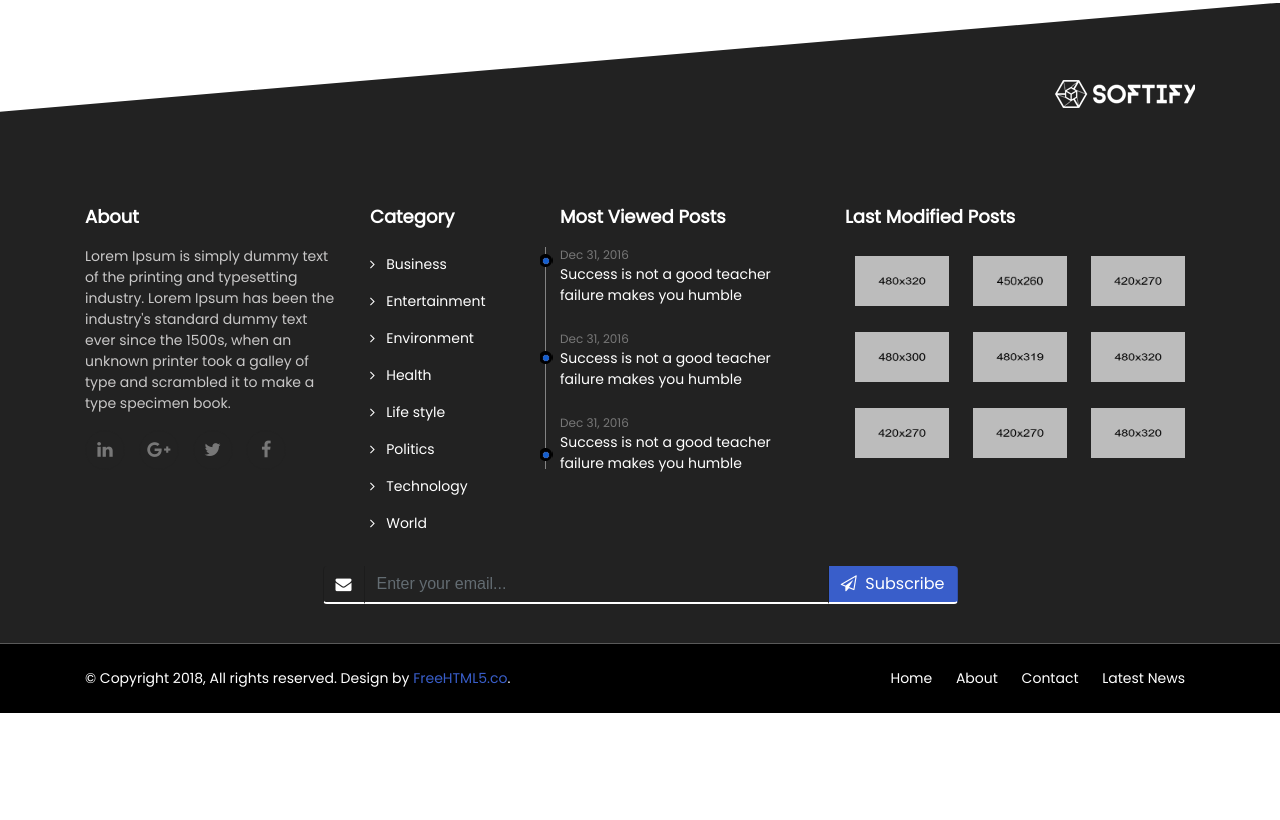
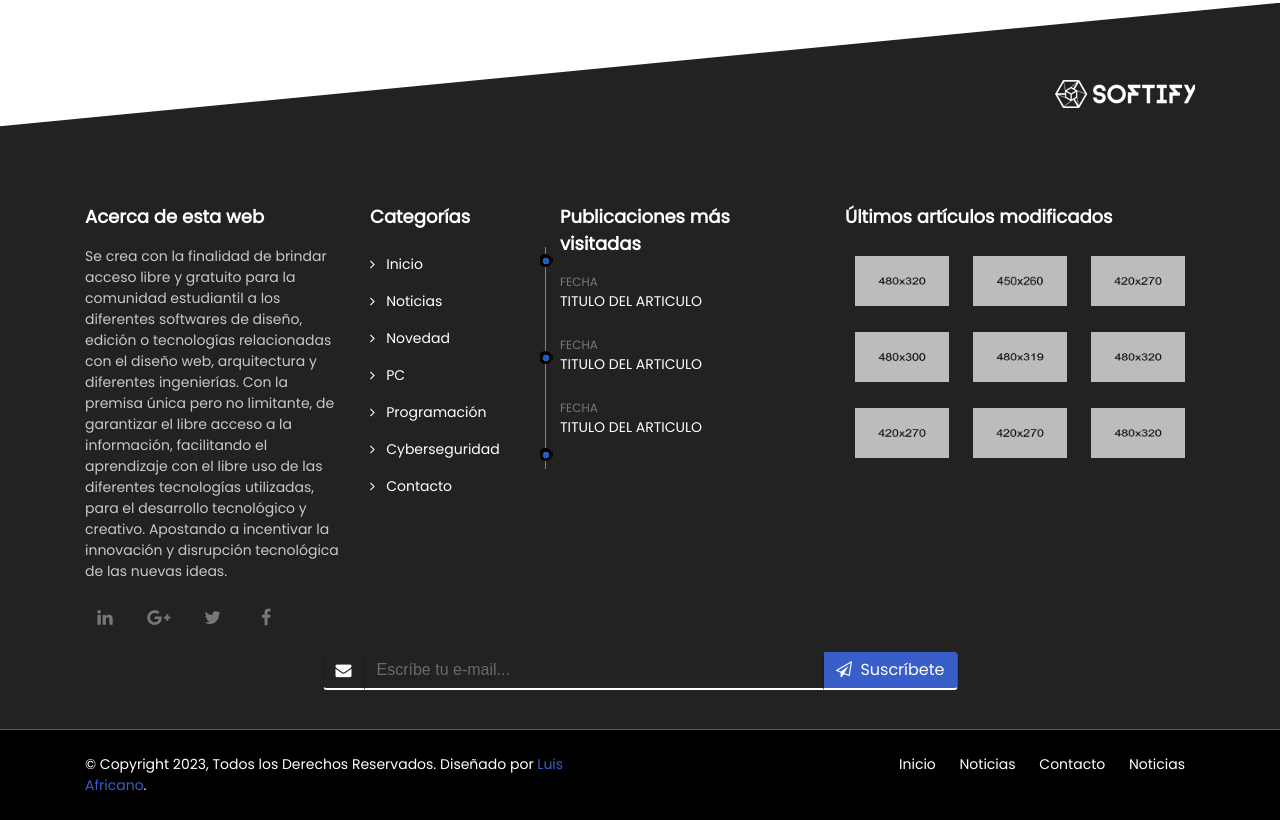
Before and after one commit to Guntronick/Guntronick.github.io, a plain HTML site: page Softify/Contact_us.html in a window 1280 px wide. Shown: the part 1098-1918 px from the top of the page. Before the commit the page ends 1811 px from the top, so only its background shows below. Drawn offline with nearby package versions, Linux system fonts and the light colour scheme; a script that the page names is missing.

Commit message:
Cambios relacionadoscon idiomas, logos y footer.

```diff
--- a/Softify/Contact_us.html
+++ b/Softify/Contact_us.html
@@ -211,10 +211,8 @@
             <div class="col-12 spdp_right py-5"><img src="images\Softify-logo-footer-2.png" alt="img" class="footer_logo"/></div>
             <div class="clearfix"></div>
             <div class="col-12 col-md-4 col-lg-3">
-                <div class="footer_main_title py-3"> About</div>
-                <div class="footer_sub_about pb-3"> Lorem Ipsum is simply dummy text of the printing and typesetting
-                    industry. Lorem Ipsum has been the industry's standard dummy text ever since the 1500s, when an
-                    unknown printer took a galley of type and scrambled it to make a type specimen book.
+                <div class="footer_main_title py-3"> Acerca de esta web</div>
+                <div class="footer_sub_about pb-3"> Se crea con la finalidad de brindar acceso libre y gratuito para la comunidad estudiantil a los diferentes softwares de diseño, edición o tecnologías relacionadas con el diseño web, arquitectura y diferentes ingenierías. Con la premisa única pero no limitante, de garantizar el libre acceso a la información, facilitando el aprendizaje con el libre uso de las diferentes tecnologías utilizadas, para el desarrollo tecnológico y creativo. Apostando a incentivar la innovación y disrupción tecnológica de las nuevas ideas.
                 </div>
                 <div class="footer_mediya_icon">
                     <div class="text-center d-inline-block"><a class="fh5co_display_table_footer">
@@ -232,30 +230,30 @@
                 </div>
             </div>
             <div class="col-12 col-md-3 col-lg-2">
-                <div class="footer_main_title py-3"> Category</div>
+                <div class="footer_main_title py-3"> Categorías</div>
                 <ul class="footer_menu">
-                    <li><a href="#" class=""><i class="fa fa-angle-right"></i>&nbsp;&nbsp; Business</a></li>
-                    <li><a href="#" class=""><i class="fa fa-angle-right"></i>&nbsp;&nbsp; Entertainment</a></li>
-                    <li><a href="#" class=""><i class="fa fa-angle-right"></i>&nbsp;&nbsp; Environment</a></li>
-                    <li><a href="#" class=""><i class="fa fa-angle-right"></i>&nbsp;&nbsp; Health</a></li>
-                    <li><a href="#" class=""><i class="fa fa-angle-right"></i>&nbsp;&nbsp; Life style</a></li>
-                    <li><a href="#" class=""><i class="fa fa-angle-right"></i>&nbsp;&nbsp; Politics</a></li>
-                    <li><a href="#" class=""><i class="fa fa-angle-right"></i>&nbsp;&nbsp; Technology</a></li>
-                    <li><a href="#" class=""><i class="fa fa-angle-right"></i>&nbsp;&nbsp; World</a></li>
+                    <li><a href="#" class=""><i class="fa fa-angle-right"></i>&nbsp;&nbsp; Inicio</a></li>
+                    <li><a href="#" class=""><i class="fa fa-angle-right"></i>&nbsp;&nbsp; Noticias</a></li>
+                    <li><a href="#" class=""><i class="fa fa-angle-right"></i>&nbsp;&nbsp; Novedad</a></li>
+                    <li><a href="#" class=""><i class="fa fa-angle-right"></i>&nbsp;&nbsp; PC</a></li>
+                    <li><a href="#" class=""><i class="fa fa-angle-right"></i>&nbsp;&nbsp; Programación</a></li>
+                    <li><a href="#" class=""><i class="fa fa-angle-right"></i>&nbsp;&nbsp; Cyberseguridad</a></li>
+                    <li><a href="#" class=""><i class="fa fa-angle-right"></i>&nbsp;&nbsp; Contacto</a></li>
+                    <!-- <li><a href="#" class=""><i class="fa fa-angle-right"></i>&nbsp;&nbsp; World</a></li> -->
                 </ul>
             </div>
             <div class="col-12 col-md-5 col-lg-3 position_footer_relative">
-                <div class="footer_main_title py-3"> Most Viewed Posts</div>
-                <div class="footer_makes_sub_font"> Dec 31, 2016</div>
-                <a href="#" class="footer_post pb-4"> Success is not a good teacher failure makes you humble </a>
-                <div class="footer_makes_sub_font"> Dec 31, 2016</div>
-                <a href="#" class="footer_post pb-4"> Success is not a good teacher failure makes you humble </a>
-                <div class="footer_makes_sub_font"> Dec 31, 2016</div>
-                <a href="#" class="footer_post pb-4"> Success is not a good teacher failure makes you humble </a>
+                <div class="footer_main_title py-3"> Publicaciones más visitadas</div>
+                <div class="footer_makes_sub_font"> FECHA</div>
+                <a href="#" class="footer_post pb-4"> TITULO DEL ARTICULO </a>
+                <div class="footer_makes_sub_font"> FECHA</div>
+                <a href="#" class="footer_post pb-4"> TITULO DEL ARTICULO </a>
+                <div class="footer_makes_sub_font"> FECHA</div>
+                <a href="#" class="footer_post pb-4"> TITULO DEL ARTICULO </a>
                 <div class="footer_position_absolute"><img src="images/footer_sub_tipik.png" alt="img" class="width_footer_sub_img"/></div>
             </div>
             <div class="col-12 col-md-12 col-lg-4 ">
-                <div class="footer_main_title py-3"> Last Modified Posts</div>
+                <div class="footer_main_title py-3"> Últimos artículos modificados</div>
                 <a href="#" class="footer_img_post_6"><img src="images/allef-vinicius-108153.jpg" alt="img"/></a>
                 <a href="#" class="footer_img_post_6"><img src="images/32-450x260.jpg" alt="img"/></a>
                 <a href="#" class="footer_img_post_6"><img src="images/download (1).jpg" alt="img"/></a>
@@ -271,8 +269,8 @@
             <div class="col-12 col-md-8 col-lg-7 ">
                 <div class="input-group">
                     <span class="input-group-addon fh5co_footer_text_box" id="basic-addon1"><i class="fa fa-envelope"></i></span>
-                    <input type="text" class="form-control fh5co_footer_text_box" placeholder="Enter your email..." aria-describedby="basic-addon1">
-                    <a href="#" class="input-group-addon fh5co_footer_subcribe" id="basic-addon12"> <i class="fa fa-paper-plane-o"></i>&nbsp;&nbsp;Subscribe</a>
+                    <input type="text" class="form-control fh5co_footer_text_box" placeholder="Escríbe tu e-mail..." aria-describedby="basic-addon1">
+                    <a href="#" class="input-group-addon fh5co_footer_subcribe" id="basic-addon12"> <i class="fa fa-paper-plane-o"></i>&nbsp;&nbsp;Suscríbete</a>
                 </div>
             </div>
         </div>
@@ -281,12 +279,12 @@
 <div class="container-fluid fh5co_footer_right_reserved">
     <div class="container">
         <div class="row  ">
-            <div class="col-12 col-md-6 py-4 Reserved"> © Copyright 2018, All rights reserved. Design by <a href="https://freehtml5.co" title="Free HTML5 Bootstrap templates">FreeHTML5.co</a>. </div>
+            <div class="col-12 col-md-6 py-4 Reserved"> © Copyright 2023, Todos los Derechos Reservados. Diseñado por <a href="https://freehtml5.co" title="Free HTML5 Bootstrap templates">Luis Africano</a>. </div>
             <div class="col-12 col-md-6 spdp_right py-4">
-                <a href="#" class="footer_last_part_menu">Home</a>
-                <a href="Contact_us.html" class="footer_last_part_menu">About</a>
-                <a href="Contact_us.html" class="footer_last_part_menu">Contact</a>
-                <a href="blog.html" class="footer_last_part_menu">Latest News</a></div>
+                <a href="#" class="footer_last_part_menu">Inicio</a>
+                <a href="Contact_us.html" class="footer_last_part_menu">Noticias</a>
+                <a href="Contact_us.html" class="footer_last_part_menu">Contacto</a>
+                <a href="blog.html" class="footer_last_part_menu">Noticias</a></div>
         </div>
     </div>
 </div>
```
Also changed, not shown: Softify/blog.html (+26 -28 lines), Softify/index.html (+26 -28 lines), Softify/single.html (+26 -28 lines).
